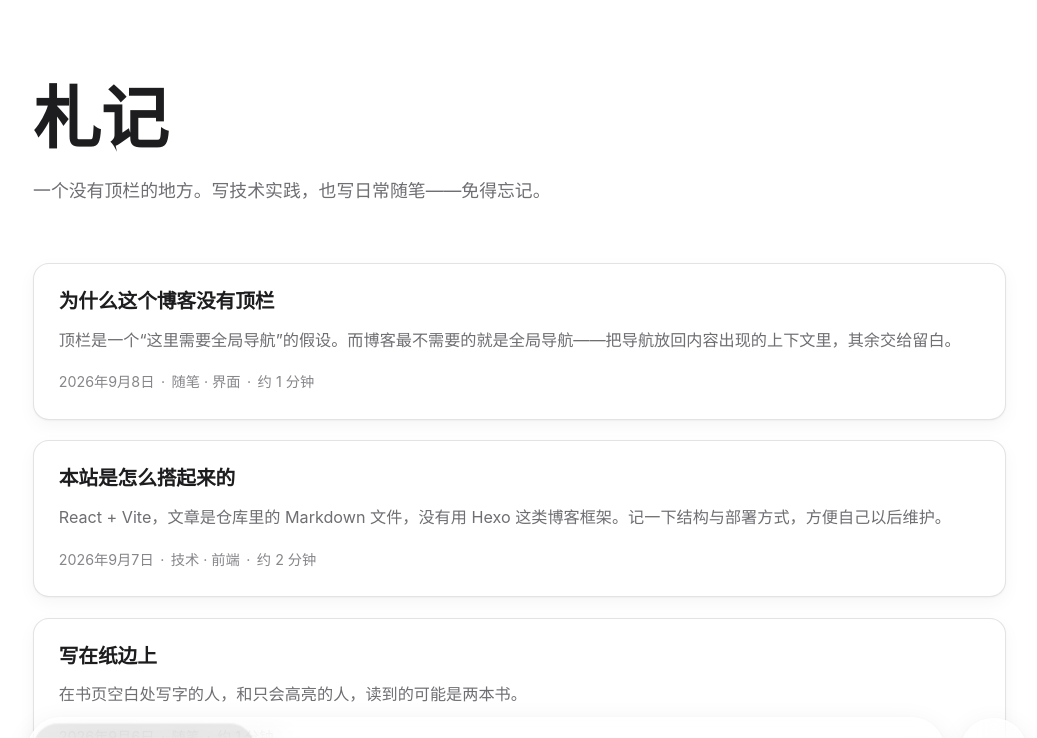
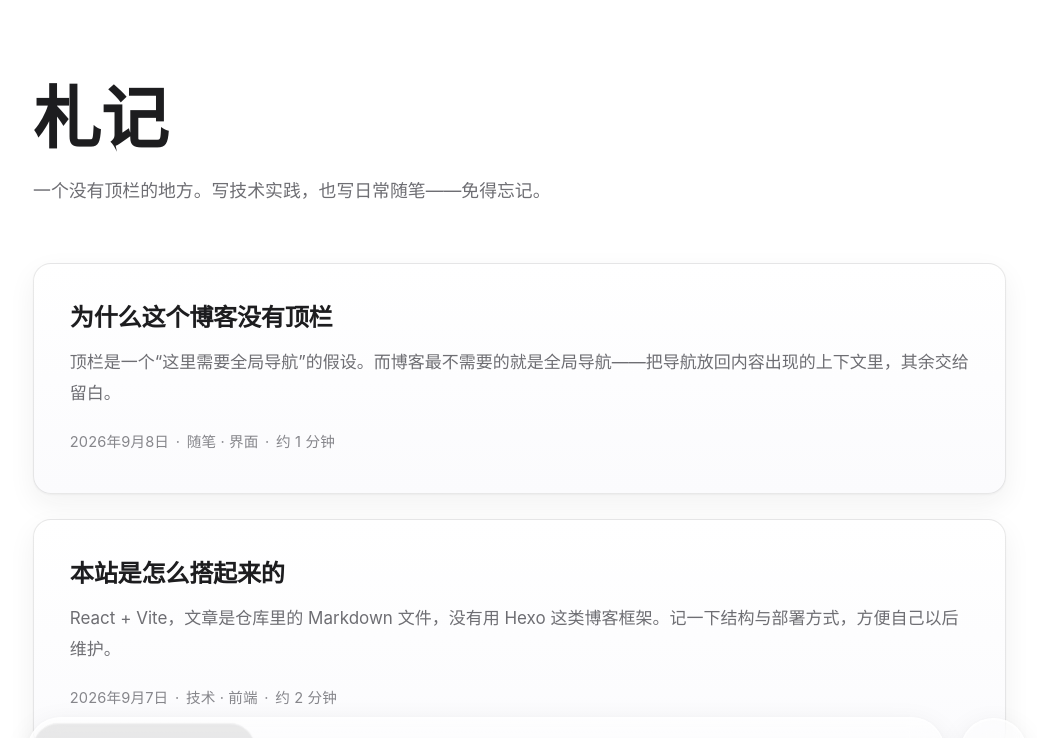
Before and after one commit to Molforte/Molforte.pages, a React (Vite) app: page / in a window 1280 px wide. Shown: the top 738 px of the page, without its empty margins (113-1150 px from the left). Built offline with nearby package versions, Linux system fonts and the light colour scheme.

Commit message:
style: 首页卡片更高挑更有质感——加大内边距与标题，渐变底+分层投影+内高光

```diff
--- a/src/styles/global.css
+++ b/src/styles/global.css
@@ -451,42 +451,44 @@ a {
   list-style: none;
   display: grid;
   grid-template-columns: 1fr;
-  gap: 1.2rem;
+  gap: 1.5rem;
 }
 
 .post-card {
   margin: 0;
-  background: var(--bg);
-  border: 1px solid rgba(29, 29, 31, 0.12);
-  border-radius: 16px;
+  background: linear-gradient(180deg, #ffffff 0%, #fbfbfd 100%);
+  border: 1px solid rgba(29, 29, 31, 0.1);
+  border-radius: 18px;
   overflow: hidden;
   box-shadow:
-    0 6px 18px rgba(29, 29, 31, 0.04),
-    0 1px 2px rgba(29, 29, 31, 0.04);
+    0 1px 2px rgba(29, 29, 31, 0.04),
+    0 10px 28px rgba(29, 29, 31, 0.06),
+    inset 0 1px 0 rgba(255, 255, 255, 0.85);
   transition: box-shadow 0.2s ease, transform 0.2s ease, border-color 0.2s ease;
 }
 
 .post-card:hover {
-  border-color: rgba(29, 29, 31, 0.2);
-  transform: translateY(-3px);
+  border-color: rgba(29, 29, 31, 0.18);
+  transform: translateY(-4px);
   box-shadow:
-    0 16px 36px rgba(29, 29, 31, 0.1),
-    0 2px 6px rgba(29, 29, 31, 0.05);
+    0 2px 6px rgba(29, 29, 31, 0.05),
+    0 26px 52px rgba(29, 29, 31, 0.12),
+    inset 0 1px 0 rgba(255, 255, 255, 0.85);
 }
 
 .post-card__link {
   display: block;
-  padding: 1.35rem 1.45rem 1.4rem;
+  padding: 2.1rem 2.1rem 2.2rem;
   color: var(--text);
   text-decoration: none;
 }
 
 .post-card__title {
   margin: 0;
-  font-size: 1.16rem;
+  font-size: 1.42rem;
   font-weight: 600;
-  line-height: 1.5;
-  letter-spacing: -0.005em;
+  line-height: 1.45;
+  letter-spacing: -0.01em;
   transition: color 0.16s ease;
 }
 
@@ -495,10 +497,10 @@ a {
 }
 
 .post-card__summary {
-  margin: 0.55rem 0 0;
+  margin: 0.7rem 0 0;
   color: var(--text-2);
-  font-size: 0.95rem;
-  line-height: 1.75;
+  font-size: 1rem;
+  line-height: 1.85;
   display: -webkit-box;
   -webkit-line-clamp: 2;
   -webkit-box-orient: vertical;
@@ -506,9 +508,10 @@ a {
 }
 
 .post-card__meta {
-  margin: 0.9rem 0 0;
-  font-size: 0.84rem;
+  margin: 1.15rem 0 0;
+  font-size: 0.86rem;
   color: var(--text-3);
+  letter-spacing: 0.01em;
 }
 
 .post-card__meta .sep {
@@ -1038,6 +1041,18 @@ a {
     font-size: 16px;
   }
 
+  .post-card__link {
+    padding: 1.6rem 1.4rem 1.7rem;
+  }
+
+  .post-card__title {
+    font-size: 1.18rem;
+  }
+
+  .post-card__summary {
+    font-size: 0.97rem;
+  }
+
   .masthead {
     padding-top: 2.6rem;
   }
```
